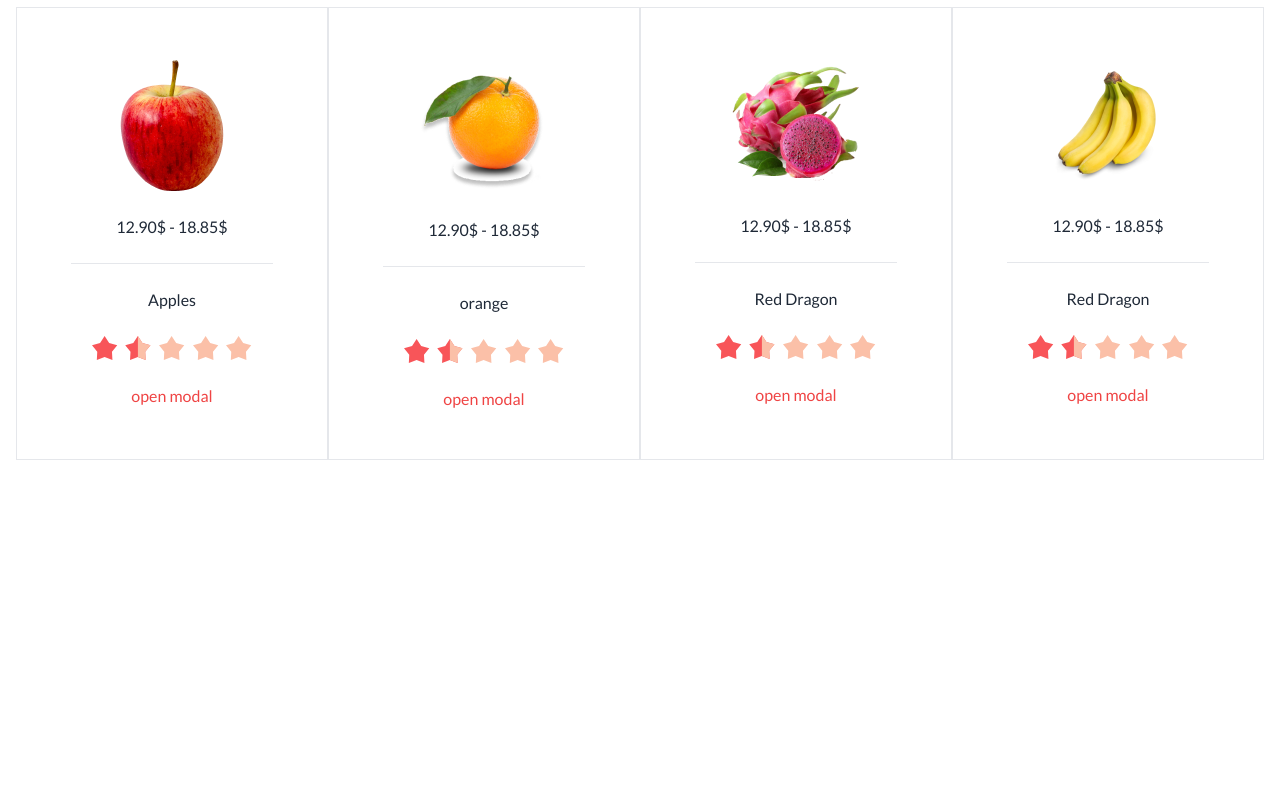
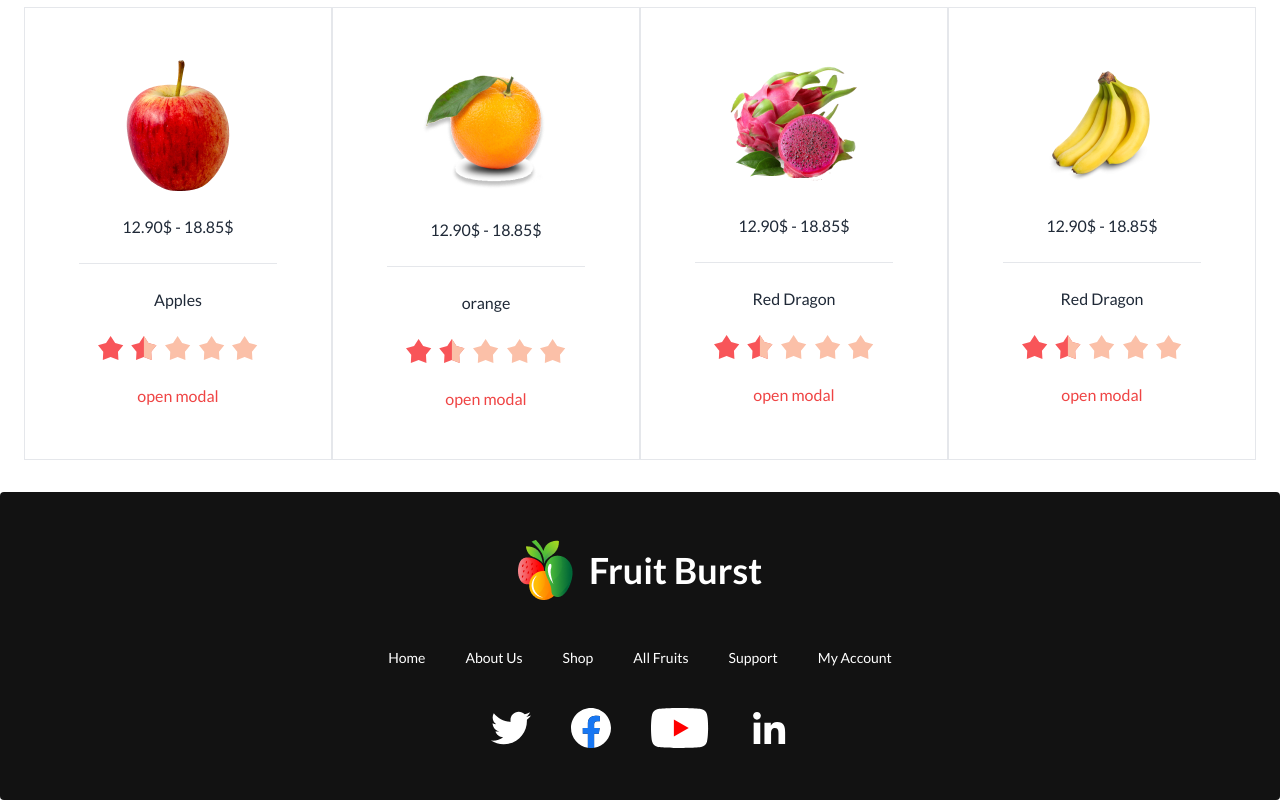
Before and after one commit to MdAbdurRahmanRifat/food-brust-assinment-p, a plain HTML site: page index.html in a window 1280 px wide. Shown: the part 1339-2139 px from the top of the page. Before the commit the page ends 1799 px from the top, so only its background shows below. Drawn offline with nearby package versions, Linux system fonts and the light colour scheme.

Commit message:
added footer

```diff
--- a/index.html
+++ b/index.html
@@ -164,7 +164,7 @@
     <section class="container mx-auto lg:mt-14">
       <!-- upper side  -->
       <!-- container  -->
-      <div class="flex flex-col space-y-3 px-3 lg:flex-row items-center justify-between">
+      <div class="flex flex-col space-y-3 px-3 lg:flex-row items-center justify-between gap-4 ">
         <!-- left side  -->
         <div class="max-w-2xl">
           <h2 class="text-black text-lg text-center lg:text-left pt-6 lg:text-5xl font-extrabold pb-6">
@@ -233,7 +233,7 @@
       <!-- upper side end  -->
       <!------------------------card st here--------------------->
         <!-- card container  -->
-        <div class="grid grid-cols-1 mx-4 md:grid-cols-2 lg:grid-cols-4">
+        <div class="grid sm:grid-cols-1 mx-6 md:grid-cols-2 lg:grid-cols-4">
           <!-- first card  -->
           <div class="mt-10 border max-w-[342px] flex flex-col items-center justify-center py-12 space-y-6">
               <img src="images/fruit6.png" alt="" />
@@ -369,7 +369,48 @@
 
     </section>
     <!-----------------------------deal of the day section end--------------------->
+
+
+
   </main>
+     <!-----------------------------footer section st here--------------------->
+<footer>
+  <section class="mt-8">
+<footer class="footer footer-center p-10 bg-[#121212] text-base-content rounded">
+  <!-- logo work here  -->
+  <div class="flex px-5 items-center gap-4">
+    <img class="py-2" src="images/logo.png" alt="" />
+    <h2 class="text-white text-2xl lg:text-white lg:text-4xl font-bold">
+      Fruit Burst
+    </h2>
+  </div>
+  <!-- logo work end here  -->
+  <div class="flex flex-wrap justify-center items-center gap-10">
+    <a class="text-white">Home</a>
+    <a class="text-white">About Us</a>
+    <a class="text-white">Shop</a>
+    <a class="text-white">All Fruits</a>
+    <a class="text-white">Support</a>
+    <a class="text-white">My Account</a>
+  </div>
+  <div>
+    <div class="flex flex-wrap justify-center items-center gap-10 pb-3">
+      <a href=""><img src="images/twitter-1.svg" alt="">
+      </a>
+      <a href=""><img src="images/facebook-1.svg" alt="">
+      </a>
+      <a href=""><img src="images/youtube.svg" alt="">
+      </a>
+      <a href=""><img src="images/linkedin-1.svg" alt="">
+      </a>
+
+  </div>
+
+</footer>
+  </section>
+</footer>
+
+     <!-----------------------------footer section end here--------------------->
 </body>
 
 </html>
```
Also changed, not shown: images/apple-1.svg (added), images/facebook-1.svg (added), images/instagram-1.svg (added), images/linkedin-1.svg (added), images/twitter-1.svg (added), images/youtube.svg (added).
